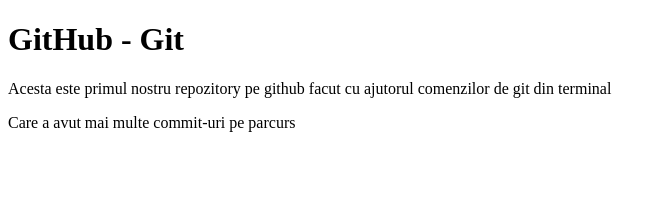
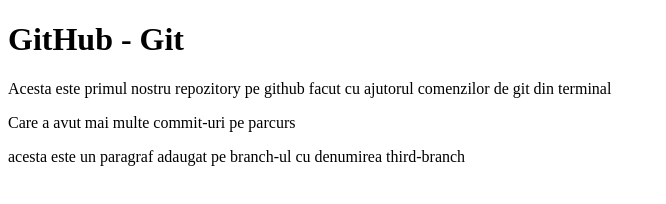
Before and after one commit to marin-stefan/demo-git-github, a plain HTML site: page index.html in a window 1280 px wide. Shown: the whole page, without its empty margins (0-666 px from the left). Drawn offline with Linux system fonts and the light colour scheme.

Commit message:
modificat index din third branch

```diff
--- a/index.html
+++ b/index.html
@@ -12,5 +12,9 @@
             comenzilor de git din terminal
         </p>
         <p>Care a avut mai multe commit-uri pe parcurs</p>
+        <p>
+            acesta este un paragraf adaugat pe branch-ul cu denumirea
+            third-branch
+        </p>
     </body>
 </html>
```
